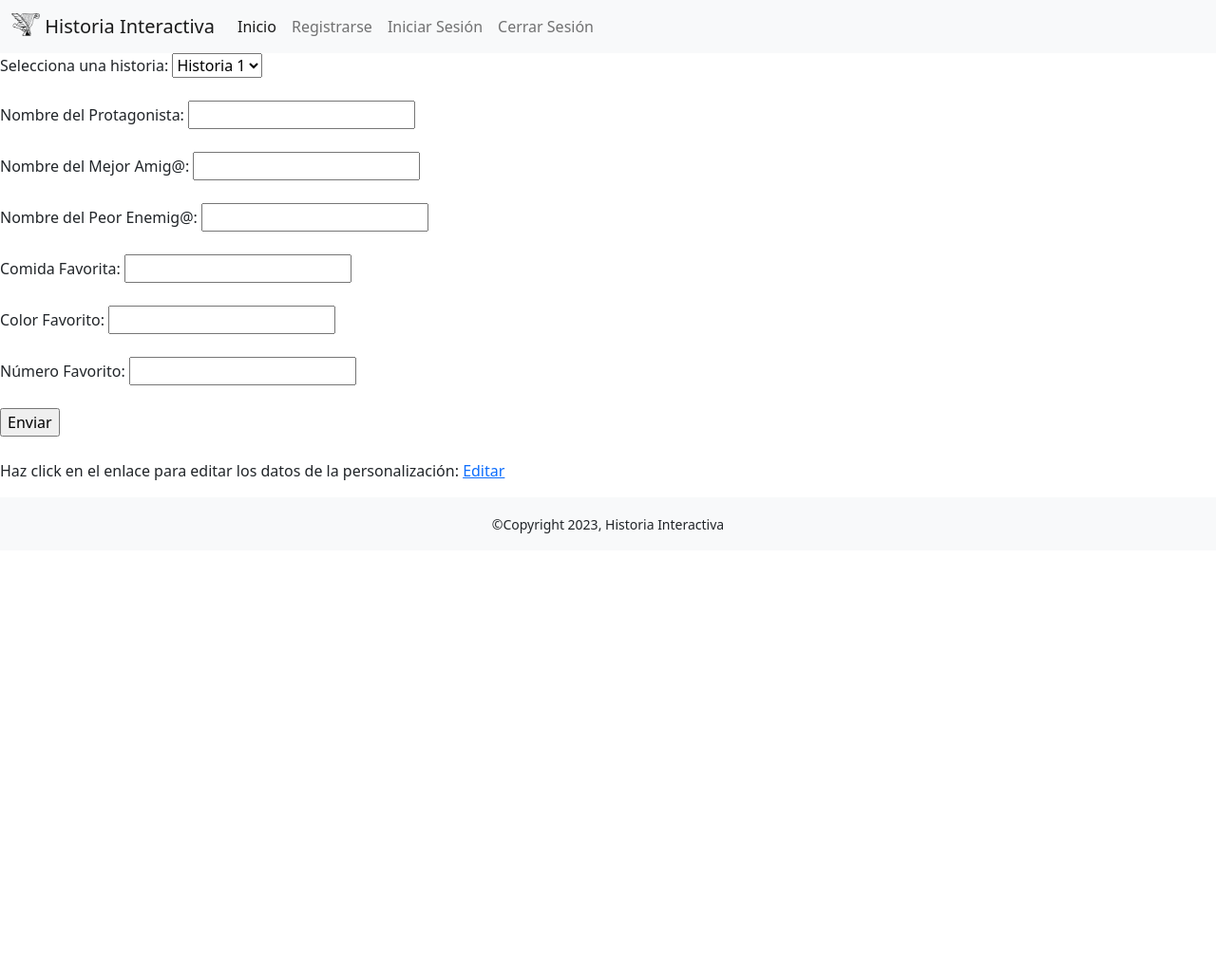
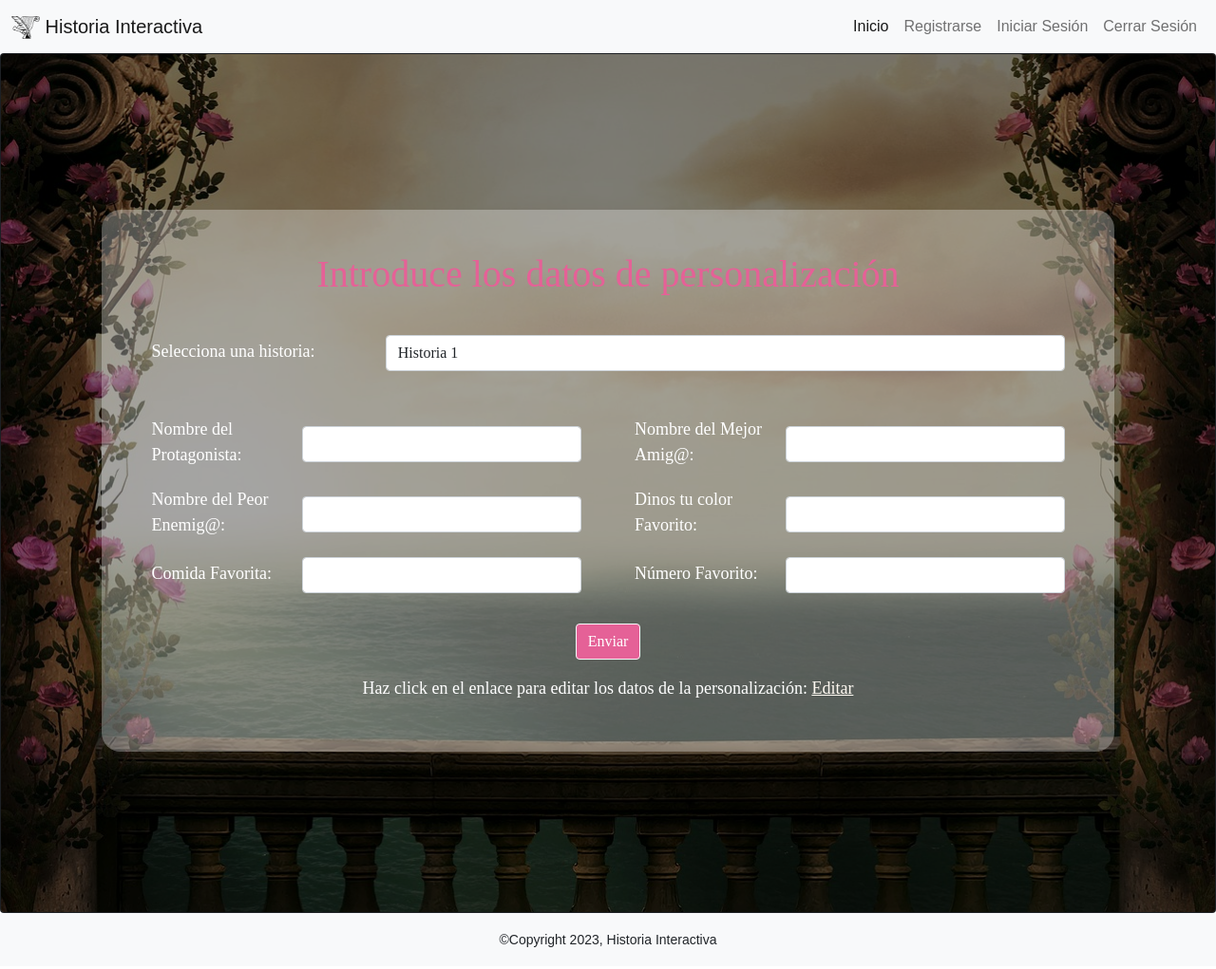
Before and after one commit to BeatrizCano/Historia_Interactiva, a PHP site: page /app/views/viewPersonalizationForm.php in a window 1280 px wide. Shown: the whole page at 95% size. Run offline with PHP 8.4, Linux system fonts and the light colour scheme.

Commit message:
change_styles_viewPersonalizationForm

```diff
--- a/app/views/viewPersonalizationForm.php
+++ b/app/views/viewPersonalizationForm.php
@@ -10,6 +10,7 @@
     <meta name="viewport" content="width=device-width, initial-scale=1.0">
     <title>Historia Interactiva</title>
     <link rel="stylesheet" href="../../public/css/styles.css">
+    <link rel="stylesheet" href="../../public/css/styles2.css">
 
 </head>
 <body>
@@ -23,7 +24,7 @@
         <span class="navbar-toggler-icon"></span>
         </button>
         <div class="collapse navbar-collapse" id="navbarNavAltMarkup">
-        <div class="navbar-nav">
+        <div class="navbar-nav ms-auto">
             <a class="nav-link active" aria-current="page" href="../../index.php">Inicio</a>
             <a class="nav-link" href="../../app/views/viewRegister.php">Registrarse</a>
             <a class="nav-link" href="../../app/views/viewLogin.php">Iniciar Sesión</a>
@@ -32,38 +33,127 @@
         </div>
     </div>
     </nav>
-    <form action="viewPersonalizationForm.php" method="POST">
 
-        <label for="historia_id">Selecciona una historia:</label>
-        <select name="historia_id">
-            <option value="1">Historia 1</option>
-            <!-- Agrega más opciones para futuras historias -->
-             <!--<option value="2">Historia 2</option>-->
-        </select><br><br>
+        <div class="card bg-dark text-white">
+            <img src="../../assets/img/wallpapers/background-image.jpg" class="card-img" alt="...">
+        <div class="card-img-overlay">
 
-        <label for="protagonist">Nombre del Protagonista:</label>
-        <input type="text" name="protagonist" required><br><br>
+        <div class="custom-font border-0 login-container mt-3" >
+            <div class="card-body text-center">
+                <h1 class="mb-3 custom-font card-title text-center">Introduce los datos de personalización</h1>
 
-        <label for="best_friend">Nombre del Mejor Amig@:</label>
-        <input type="text" name="best_friend" required><br><br>
 
-        <label for="worst_enemy">Nombre del Peor Enemig@:</label>
-        <input type="text" name="worst_enemy" required><br><br>
+                <form action="viewPersonalizationForm.php" method="POST">
 
-        <label for="favorite_food">Comida Favorita:</label>
-        <input type="text" name="favorite_food" required><br><br>
+                <div class="row">
+                    <div class="col-sm-12">
+                        <div class="">
+                        <div class="card-body">
+                        <div class="mb-3 text-start row align-items-center">
+                            <div class="col-md-3">
+                                <label for="historia_id" class="form-label d-inline-block mb-1" >Selecciona una historia:</label>
+                            </div>
+                            <div class="col-md-9">
+                                <select name="historia_id" class="form-control d-inline-block">
+                                    <option value="1">Historia 1</option>
+                                    <option value="2">Historia 2</option>
+                                </select>
+                            </div>
+                        </div>
+                        </div>
+                        </div>
+                    </div>
+                </div>
 
-        <label for="favorite_color">Color Favorito:</label>
-        <input type="text" name="favorite_color" required><br><br>
 
-        <label for="favorite_number">Número Favorito:</label>
-        <input type="number" name="favorite_number" required><br><br>
+                    <div class="row">
+                        <div class="col-sm-6">
+                            <div class="">
+                            <div class="card-body">
 
-        <input type="submit" value="Enviar">
-    </form>
-    <br>
-    <!-- Agregar un botón de "Editar" que redirige a la vista de edición -->
-    <p>Haz click en el enlace para editar los datos de la personalización: <a href="viewEditForm.php">Editar</a> </p>
+                                <div class="mb-3 text-start row align-items-center">
+                                    <div class="col-md-4">
+                                        <label for="protagonist" class="form-label d-inline-block mb-1">Nombre del Protagonista:</label>
+                                    </div>
+                                    <div class="col-md-8">
+                                        <input type="text" name="protagonist" class="form-control d-inline-block" required>
+                                    </div>
+                                </div>
+
+                                <div class="mb-3 text-start row align-items-center">
+                                    <div class="col-md-4">
+                                        <label for="worst_enemy" class="form-label d-inline-block mb-1">Nombre del Peor Enemig@:</label>
+                                    </div>
+                                    <div class="col-md-8">
+                                        <input type="text" name="worst_enemy" class="form-control d-inline-block" required>
+                                    </div>
+                                </div>
+
+ 		                        <div class="mb-3 text-start row align-items-center">
+                                    <div class="col-md-4 ">
+                                        <label for="favorite_food" class="form-label d-inline-block mb-1">Comida Favorita:</label>
+                                    </div>
+                                    <div class="col-md-8">
+                                        <input type="text" name="favorite_food" class="form-control d-inline-block" required>
+                                    </div>
+                                </div>
+
+
+
+                            </div>
+                            </div>
+                        </div>
+                        <div class="col-sm-6">
+                            <div class="">
+                            <div class="card-body">
+
+                                <div class="mb-3 text-start row align-items-center">
+                                    <div class="col-md-4">
+                                        <label for="best_friend" class="form-label d-inline-block mb-1">Nombre del Mejor Amig@:</label>
+                                    </div>
+                                    <div class="col-md-8">
+                                        <input type="text" name="best_friend" class="form-control d-inline-block" required>
+                                    </div>
+                                </div>
+
+                                <div class="mb-3 text-start row align-items-center">
+                                    <div class="col-md-4">
+                                        <label for="favorite_color" class="form-label d-inline-block mb-1">Dinos tu color Favorito:</label>
+                                    </div>
+                                    <div class="col-md-8">
+                                        <input type="text" name="favorite_color" class="form-control d-inline-block" required>
+                                    </div>
+                                </div>
+
+                                <div class="mb-3 text-start row align-items-center">
+                                    <div class="col-md-4">
+                                        <label for="favorite_number" class="form-label d-inline-block mb-1">Número Favorito:</label>
+                                    </div>
+                                    <div class="col-md-8">
+                                        <input type="number" name="favorite_number" class="form-control d-inline-block" required>
+                                    </div>
+                                </div>
+
+
+                            </div>
+                            </div>
+                        </div>
+                        </div>
+
+                    <div class="mb-3">
+                        <input type="submit" class="btn btn-light" value="Enviar" style="background-color: #e56197; color: #ffffff;">
+                    </div>
+
+
+                </form>
+
+                <!-- Agregar un botón de "Editar" que redirige a la vista de edición -->
+                <p>Haz click en el enlace para editar los datos de la personalización: <a href="viewEditForm.php" class="card-text">Editar</a> </p>
+        </div>
+        </div>
+        </div>
+        </div>
+
 
     <?php
 
@@ -83,17 +173,9 @@
         // Redirigir al usuario a la vista view_story.php
         header("Location: ../views/viewAfterPersonalizationForm.php");
 
-
     }
     ?>
-    <!--Fuente de letra-->
-    <link rel="preconnect" href="https://fonts.googleapis.com">
-    <link rel="preconnect" href="https://fonts.gstatic.com" crossorigin>
-    <link href="https://fonts.googleapis.com/css2?family=Mulish:wght@200;300;400&display=swap" rel="stylesheet">
-    <!--Fuente de letra-->
-    <link rel="preconnect" href="https://fonts.googleapis.com">
-    <link rel="preconnect" href="https://fonts.gstatic.com" crossorigin>
-    <link href="https://fonts.googleapis.com/css2?family=EB+Garamond:wght@400;500&family=Mulish:wght@200;300;400&display=swap" rel="stylesheet">
+
     <?php
     include ("../../templates/footer.php");
     ?>
```
